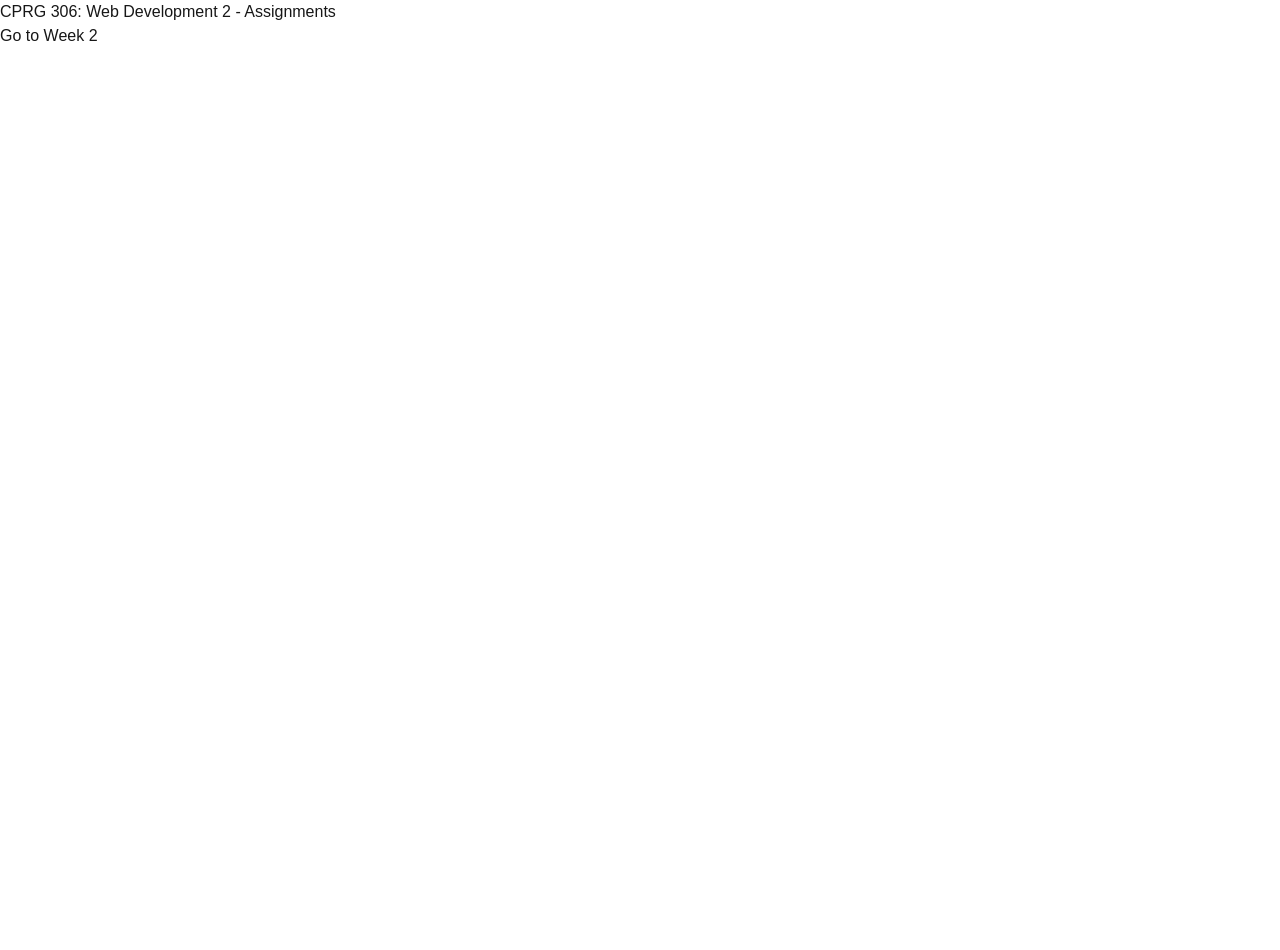
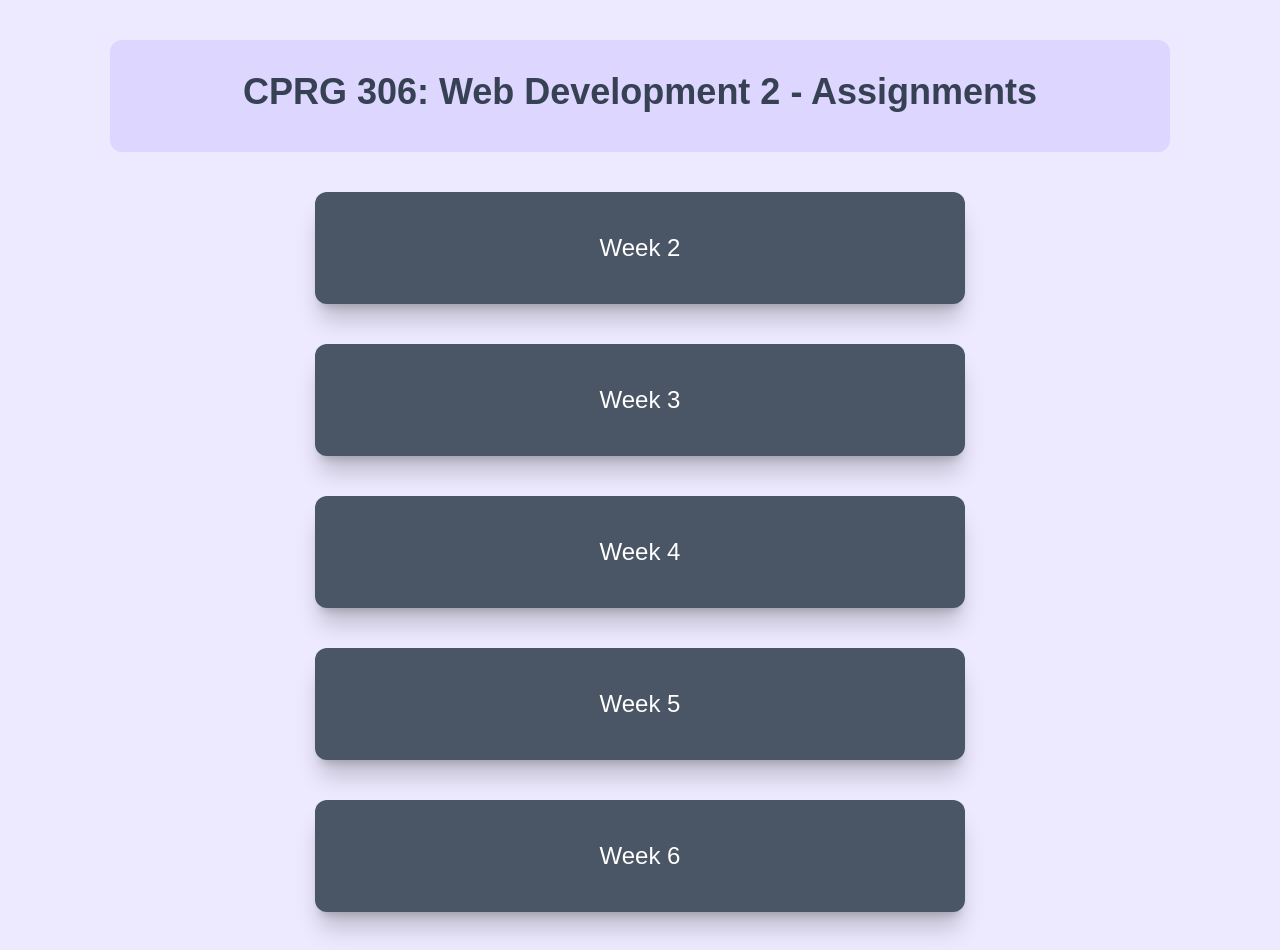
Before and after one commit to NxGin97/cprg306-assignments, a Next.js app: page / in a window 1280 px wide. Shown: the top 950 px of the page. Before the commit the page ends 800 px from the top, so only its background shows below. Built offline with nearby package versions, Linux system fonts and the light colour scheme.

Commit message:
created additional comonents, and finished up the layout and css of week 3.

```diff
--- /dev/null
+++ b/app/components/NavListItem.js
@@ -0,0 +1,14 @@
+import Link from "next/link";
+
+export default function NavListItem({ title, pageLink }) {
+  return (
+    <li className="bg-gray-600 m-10 p-10 rounded-xl text-center text-xl text-gray-100 max-w-[650px] mx-auto shadow-xl/20 hover:scale-105 hover:ease-out hover:duration-100">
+      <Link
+        href={pageLink}
+        className="block w-full h-full hover:text-amber-300 text-white text-2xl"
+      >
+        {title}
+      </Link>
+    </li>
+  );
+}
--- /dev/null
+++ b/app/components/PageHeader.js
@@ -0,0 +1,5 @@
+export default function PageHeader({title}){
+    return(
+        <h1 className="rounded-xl bg-violet-200 max-w-[1060px] mx-auto text-center text-4xl p-8 text-gray-700 pb-10 sticky top-5 left-10 right-10 z-50 font-bold ">{title} </h1>
+    )
+}
--- /dev/null
+++ b/app/components/ReturnHome.js
@@ -0,0 +1,9 @@
+import Link from "next/link";
+
+export default function Return() {
+  return (
+    <div className="bg-gray-600 text-white rounded-xl p-2 right-align w-40 text-center fixed bottom-10 right-10 hover:scale-105 hover:ease-out hover:duration-150 ">
+      <Link href="/">Go to Home Page</Link>
+    </div>
+  );
+}
--- /dev/null
+++ b/app/empty-page/page.js
@@ -0,0 +1,10 @@
+import Return from '../components/ReturnHome';
+
+export default function Page() {
+  return (
+    <main className="min-h-screen flex flex-col items-center justify-center font-size-30">
+      <h1 className="font-bold text-center">Page is not ready to view...</h1>
+      <Return />
+    </main>
+  );
+}
--- a/app/layout.js
+++ b/app/layout.js
@@ -12,7 +12,7 @@ const geistMono = Geist_Mono({
 });
 
 export const metadata = {
-  title: "Create Next App",
+  title: "Shopping List",
   description: "Generated by create next app",
 };
 
--- a/app/page.js
+++ b/app/page.js
@@ -1,10 +1,50 @@
-import Link from "next/link";
+import NavListItem from "./components/NavListItem";
+import PageHeader from "./components/PageHeader";
 
 export default function Home() {
+   const pages = [
+    {
+    title: "Week 2",
+    pageLink: "week-2",
+    },
+    {
+    title: "Week 3",
+    pageLink: "week-3",
+    },
+    {
+    title: "Week 4",
+    pageLink: "empty-page",
+    },
+    {
+    title: "Week 5",
+    pageLink: "empty-page",
+    },
+    {
+    title: "Week 6",
+    pageLink: "empty-page",
+    },
+    {
+    title: "Week 7",
+    pageLink: "empty-page",
+    },
+    {
+    title: "Week 8",
+    pageLink: "empty-page",
+    },
+  ];
+
   return (
-    <main>
-      <h1>CPRG 306: Web Development 2 - Assignments</h1>
-      <Link href="/week-2">Go to Week 2</Link>
+  <main className="bg-violet-100 py-10">
+      <PageHeader title="CPRG 306: Web Development 2 - Assignments" />
+      <ul>
+        <NavListItem {...pages[0]} />
+        <NavListItem {...pages[1]} />
+        <NavListItem {...pages[2]} />
+        <NavListItem {...pages[3]} />
+        <NavListItem {...pages[4]} />
+        <NavListItem {...pages[5]} />
+        <NavListItem {...pages[6]} />
+      </ul>
     </main>
   );
 }
--- a/app/week-2/ReturnHome.js
+++ /dev/null
@@ -1,9 +0,0 @@
-import Link from "next/link";
-
-export default function Return() {
-  return (
-    <p>
-      <Link href="/">Go to Home Page</Link>
-    </p>
-  );
-}
--- a/app/week-2/page.js
+++ b/app/week-2/page.js
@@ -1,5 +1,5 @@
 import StudentInfo from './StudentInfo';
-import Return from './ReturnHome';
+import Return from '../components/ReturnHome';
 
 export default function Page() {
   return (
--- a/app/week-3/GroceryItem.js
+++ b/app/week-3/GroceryItem.js
@@ -0,0 +1,10 @@
+export default function Item({name, quantity, category }) {
+    const pStyle = "text-center text-gray-700 text-left";
+    return (
+        <li className="border-8 border-double border-violet-400 rounded-xl mx-auto w-[600px] p-5 my-5 ">
+            <p className={pStyle}>{name}</p>
+            <p className={pStyle}><span className="font-bold">Quantity: </span> {quantity}</p>
+            <p className={pStyle}><span className="font-bold">Category: </span>{category}</p>
+        </li>
+    )
+}
--- a/app/week-3/GroceryItemList.js
+++ b/app/week-3/GroceryItemList.js
@@ -0,0 +1,94 @@
+import Item from "./GroceryItem";
+
+export default function GroceryItemList() {
+    const item1 = {
+    name: "Milk, 4 L 🥛",
+    quantity: 1,
+    category: "dairy",
+    };
+
+    const item2 = {
+    name: "Bread 🍞",
+    quantity: 2,
+    category: "bakery",
+    };
+
+    const item3 = {
+    name: "Eggs, dozen 🥚",
+    quantity: 2,
+    category: "dairy",
+    };
+
+    const item4 = {
+    name: "Bananas 🍌",
+    quantity: 6,
+    category: "produce",
+    };
+
+    const item5 = {
+    name: "Broccoli 🥦",
+    quantity: 3,
+    category: "produce",
+    };
+
+    const item6 = {
+    name: "Chicken breasts, 1 kg 🍗",
+    quantity: 1,
+    category: "meat",
+    };
+
+    const item7 = {
+    name: "Pasta sauce 🍝",
+    quantity: 3,
+    category: "canned goods",
+    };
+
+    const item8 = {
+    name: "Spaghetti, 454 g 🍝",
+    quantity: 2,
+    category: "dry goods",
+    };
+
+    const item9 = {
+    name: "Toilet paper, 12 pack 🧻",
+    quantity: 1,
+    category: "household",
+    };
+
+    const item10 = {
+    name: "Paper towels, 6 pack",
+    quantity: 1,
+    category: "household",
+    };
+
+    const item11 = {
+    name: "Dish soap 🍽️",
+    quantity: 1,
+    category: "household",
+    };
+
+    const item12 = {
+    name: "Hand soap 🧼",
+    quantity: 4,
+    category: "household",
+    };
+
+    return (
+        <section className= " ">
+            <ul className="min-h-screen flex flex-col items-center justify-center font-size-30">
+                <Item{...item1} />
+                <Item{...item2} />
+                <Item{...item3} />
+                <Item{...item4} />
+                <Item{...item5} />
+                <Item{...item6} />
+                <Item{...item7} />
+                <Item{...item8} />
+                <Item{...item9} />
+                <Item{...item10} />
+                <Item{...item11} />
+                <Item{...item12} />
+            </ul>
+        </section>
+    )
+    }
--- a/app/week-3/page.js
+++ b/app/week-3/page.js
@@ -0,0 +1,13 @@
+import Return from "../components/ReturnHome";
+import PageHeader from "../components/PageHeader";
+import GroceryItemList from "./GroceryItemList";
+
+export default function Page() {
+  return (
+    <main className="bg-violet-100 py-10">
+      <PageHeader title="Week 3: Shopping List" />
+      <GroceryItemList />
+      <Return />
+    </main>
+  );
+}
```
